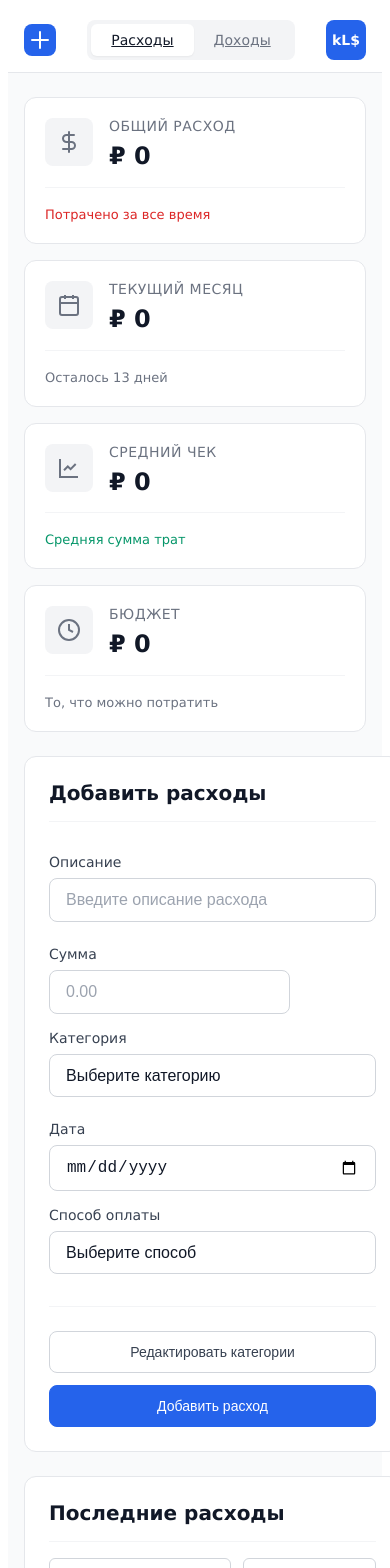
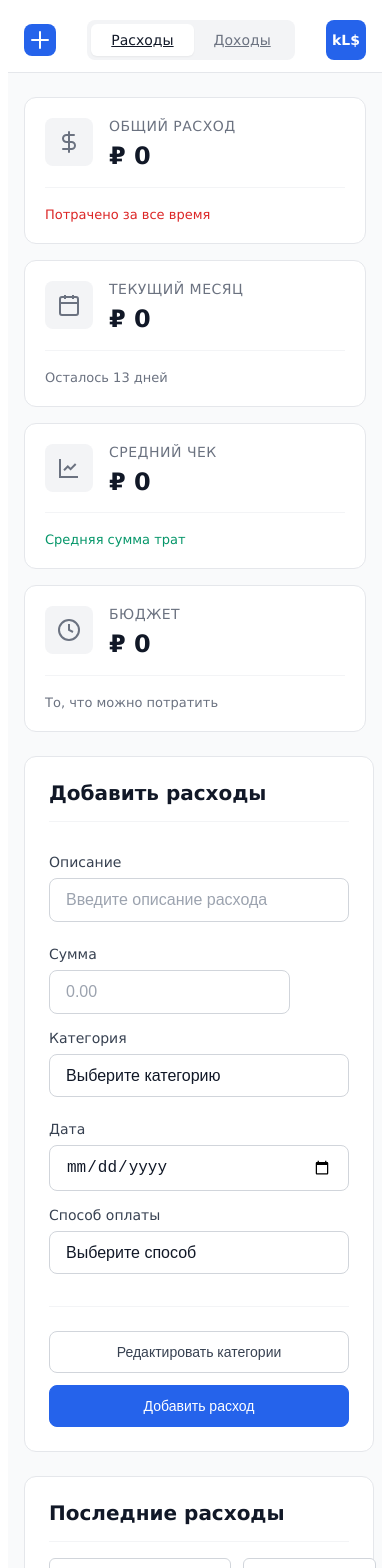
Before and after one commit to kl4yness/FinanceTracker, a React (Vite) app: page /expenses in a window 390 px wide. Shown: the top 1568 px of the page. Built offline with nearby package versions, Linux system fonts and the light colour scheme.

Commit message:
Update index.module.css

```diff
--- a/src/assets/pages/Expenses/index.module.css
+++ b/src/assets/pages/Expenses/index.module.css
@@ -43,4 +43,7 @@
   .section {
     margin-bottom: 24px;
   }
+    .formSection, .listSection {
+    max-width: 350px;
+  }
 }
```
